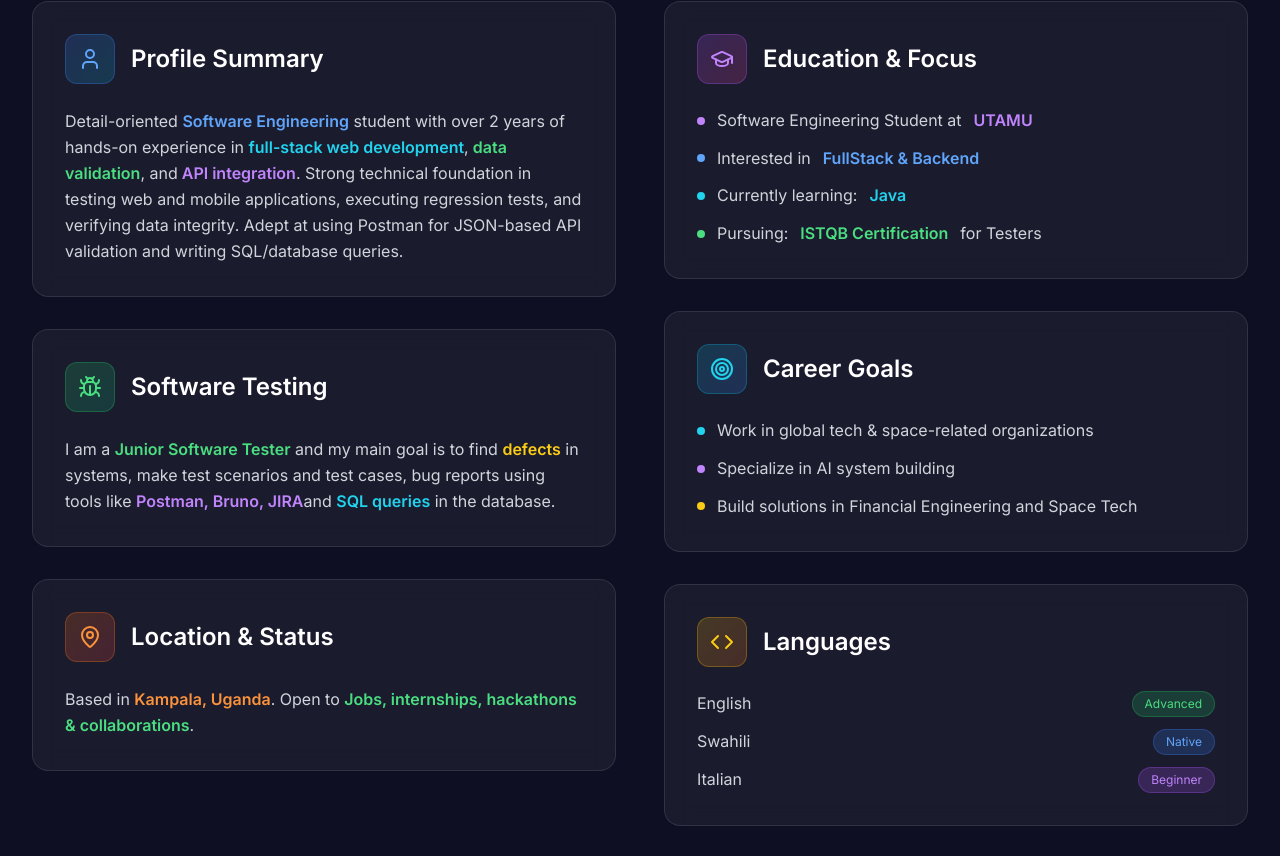
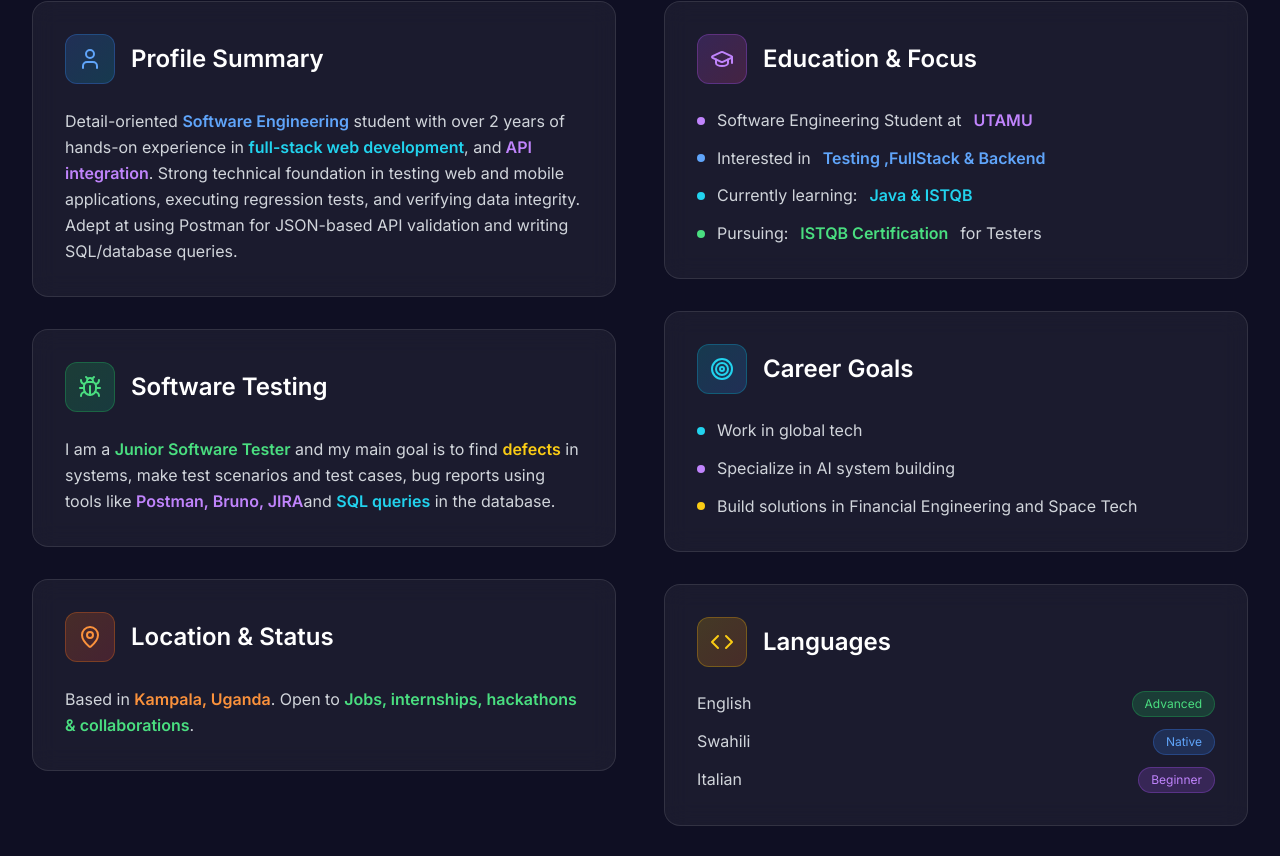
Before and after one commit to Marcelofury/myPortifolio, a Next.js app: page / in a window 1280 px wide. Shown: the part 1138-1994 px from the top of the page. Built offline with nearby package versions, Linux system fonts and the light colour scheme.

Commit message:
updated about page

```diff
--- a/src/components/About.tsx
+++ b/src/components/About.tsx
@@ -42,8 +42,7 @@
               </div>
               <p className="text-gray-300 leading-relaxed group-hover:text-gray-200 transition-colors duration-300">
                 Detail-oriented <span className="text-blue-400 font-semibold">Software Engineering</span> student with over
-                2 years of hands-on experience in <span className="text-cyan-400 font-semibold">full-stack web development</span>,
-                <span className="text-green-400 font-semibold"> data validation</span>, and
+                2 years of hands-on experience in <span className="text-cyan-400 font-semibold">full-stack web development</span>, and
                 <span className="text-purple-400 font-semibold"> API integration</span>. Strong technical foundation in
                 testing web and mobile applications, executing regression tests, and verifying data integrity.
                 Adept at using Postman for JSON-based API validation and writing SQL/database queries.
@@ -104,11 +103,11 @@
                 </li>
                 <li className="flex items-center gap-3 text-gray-300">
                   <div className="w-2 h-2 bg-blue-400 rounded-full"></div>
-                  Interested in <span className="text-blue-400 font-semibold">FullStack & Backend</span>
+                  Interested in <span className="text-blue-400 font-semibold">Testing ,FullStack & Backend</span>
                 </li>
                 <li className="flex items-center gap-3 text-gray-300">
                   <div className="w-2 h-2 bg-cyan-400 rounded-full"></div>
-                  Currently learning: <span className="text-cyan-400 font-semibold">Java</span>
+                  Currently learning: <span className="text-cyan-400 font-semibold">Java & ISTQB</span>
                 </li>
                 <li className="flex items-center gap-3 text-gray-300">
                   <div className="w-2 h-2 bg-green-400 rounded-full"></div>
@@ -128,7 +127,7 @@
               <ul className="space-y-3">
                 <li className="flex items-center gap-3 text-gray-300">
                   <div className="w-2 h-2 bg-cyan-400 rounded-full"></div>
-                  Work in global tech & space-related organizations
+                  Work in global tech
                 </li>
                 <li className="flex items-center gap-3 text-gray-300">
                   <div className="w-2 h-2 bg-purple-400 rounded-full"></div>
```
